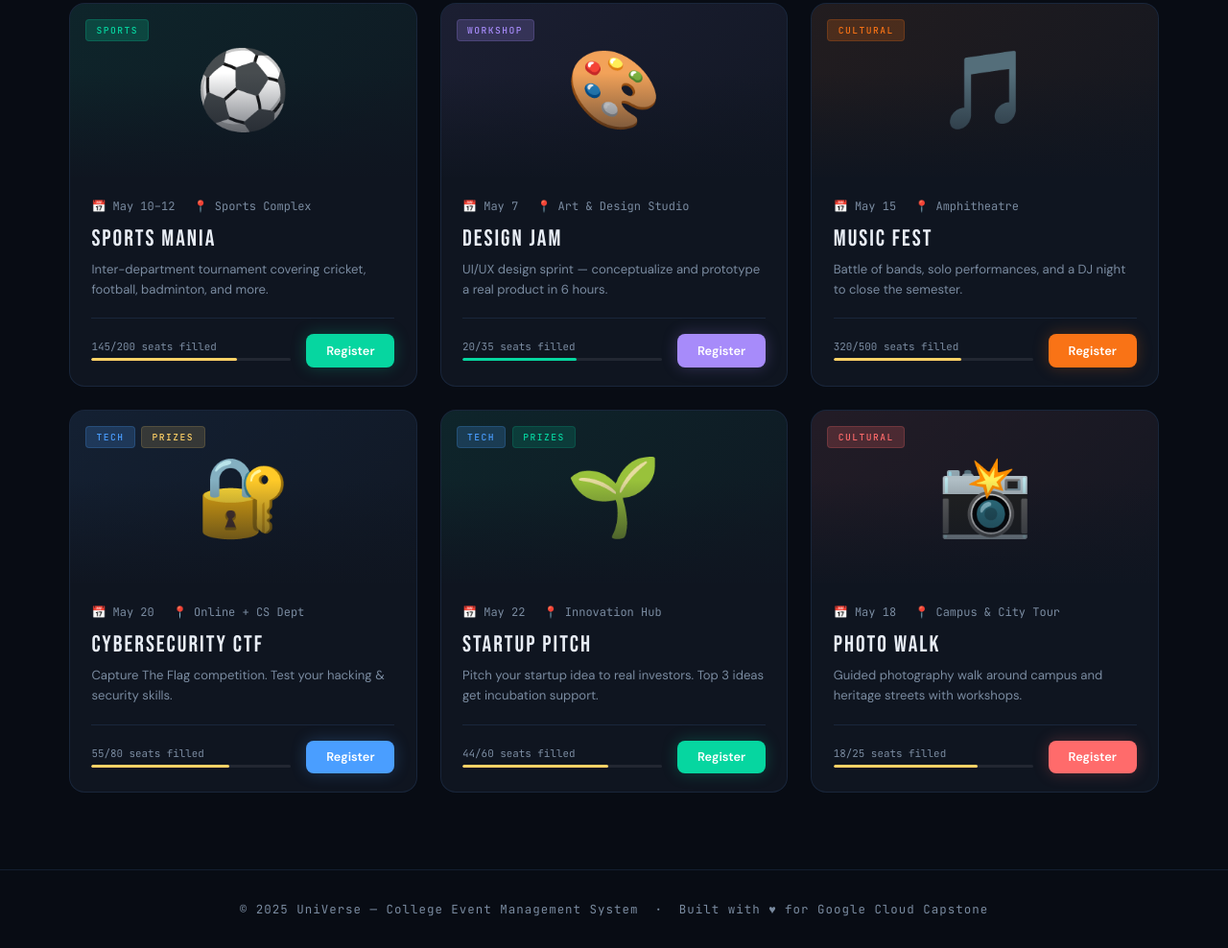
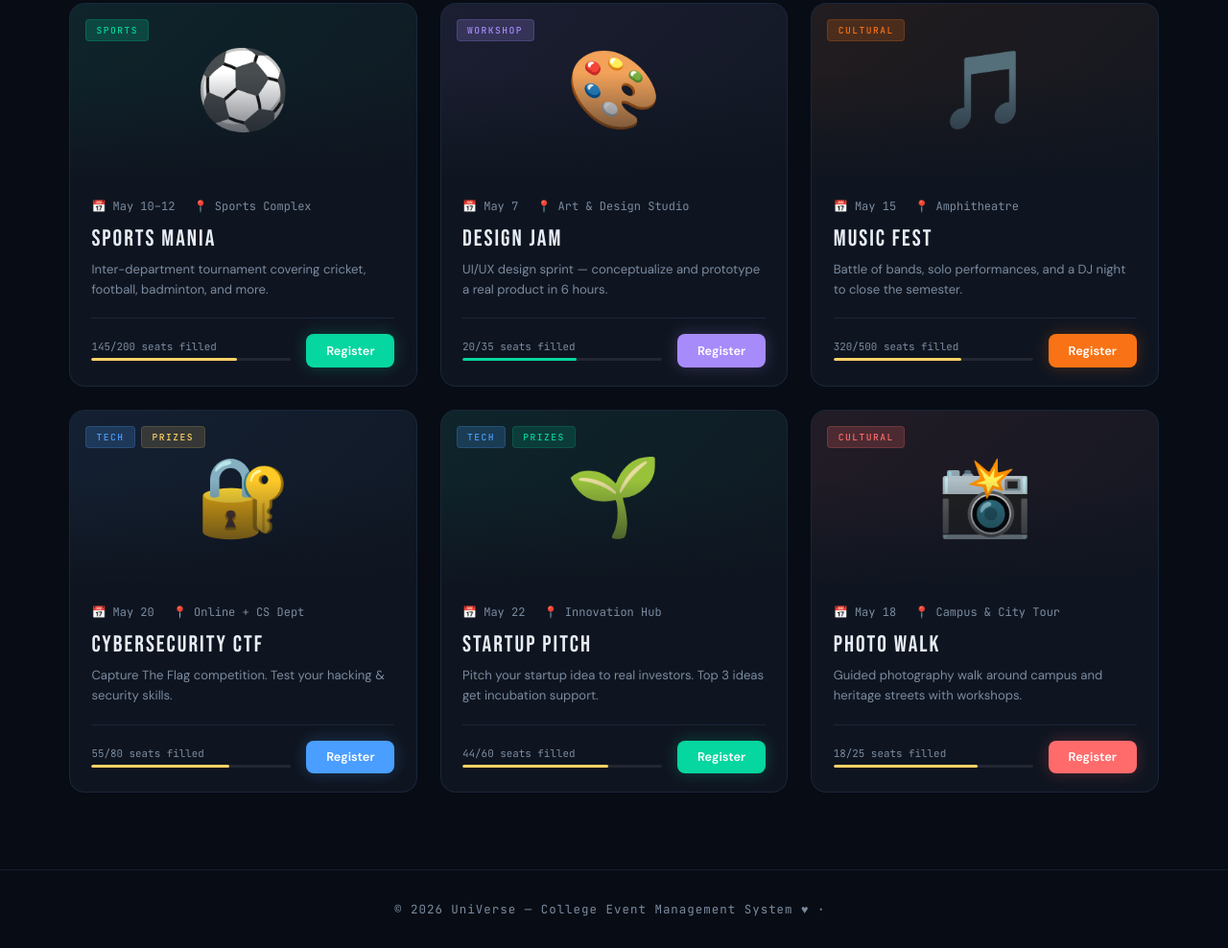
Before and after one commit to Shani-Prajapati/Universe-Event-Registration, a website: page public/index.html in a window 1280 px wide. Shown: the part 1539-2527 px from the top of the page at 96% size. Drawn offline with Linux system fonts and the light colour scheme; no server answers.

Commit message:
Updated season to 2026 🤍

```diff
--- a/public/index.html
+++ b/public/index.html
@@ -62,7 +62,7 @@
 
   <!-- ── FOOTER ── -->
   <footer>
-    &copy; 2025 UniVerse — College Event Management System &nbsp;·&nbsp; Built with ♥ for Google Cloud Capstone
+    &copy; 2026 UniVerse — College Event Management System ♥&nbsp;·&nbsp;
   </footer>
 
   <!-- ─────────── MODALS ─────────── -->
```
